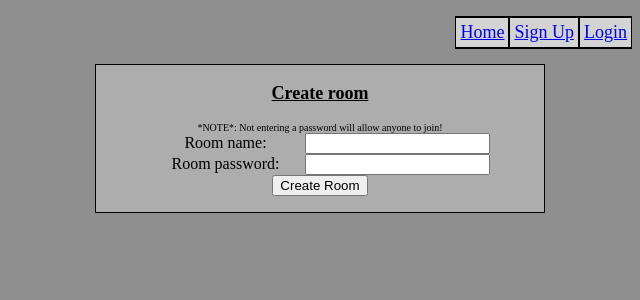
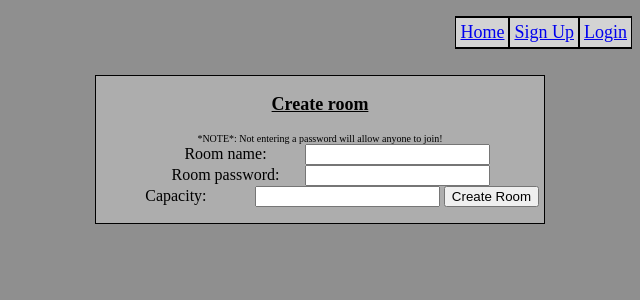
Before and after one commit to m1k0103/music_together, a Flask app: page / in a window 1280 px wide. Shown: the top 300 px of the page, without its empty margins (640-1280 px from the left). Run offline with Flask 3, Linux system fonts and the light colour scheme; data that the repository does not hold is empty; parts of the project's set-up code (start-up, migrations or seed data) failed here and were passed over.

Commit message:
updated index, minor css adjustments

```diff
--- a/music_together/static/style.css
+++ b/music_together/static/style.css
@@ -41,6 +41,7 @@
     max-width: 50%;
 }
 .right-container{
+    margin-top:35px;
     position: fixed;
     bottom: 1;
     right: 0;
@@ -97,7 +98,7 @@
     background-color: #269c46;
 }
 .create-room-container{
-    margin-top: 3em;
+    margin-top: 1.5em;
     /*border: 1px rgb(32, 208, 94) solid;*/
     border: 1px black solid;
     width: 70%;
--- a/music_together/templates/index.html
+++ b/music_together/templates/index.html
@@ -29,6 +29,8 @@
             <input type="text" name="room_name" id="room_name"><br>
             <label style="display: inline-block; width: 150px;" for="room_password">Room password:</label>
             <input type="password" name="room_password" id="room_password"><br>
+            <label style="display: inline-block; width: 150px;" for="capacity">Capacity:</label>
+            <input type="number" name="capacity" id="capacity">
             <input type="submit" value="Create Room">
 
         </form>
```
